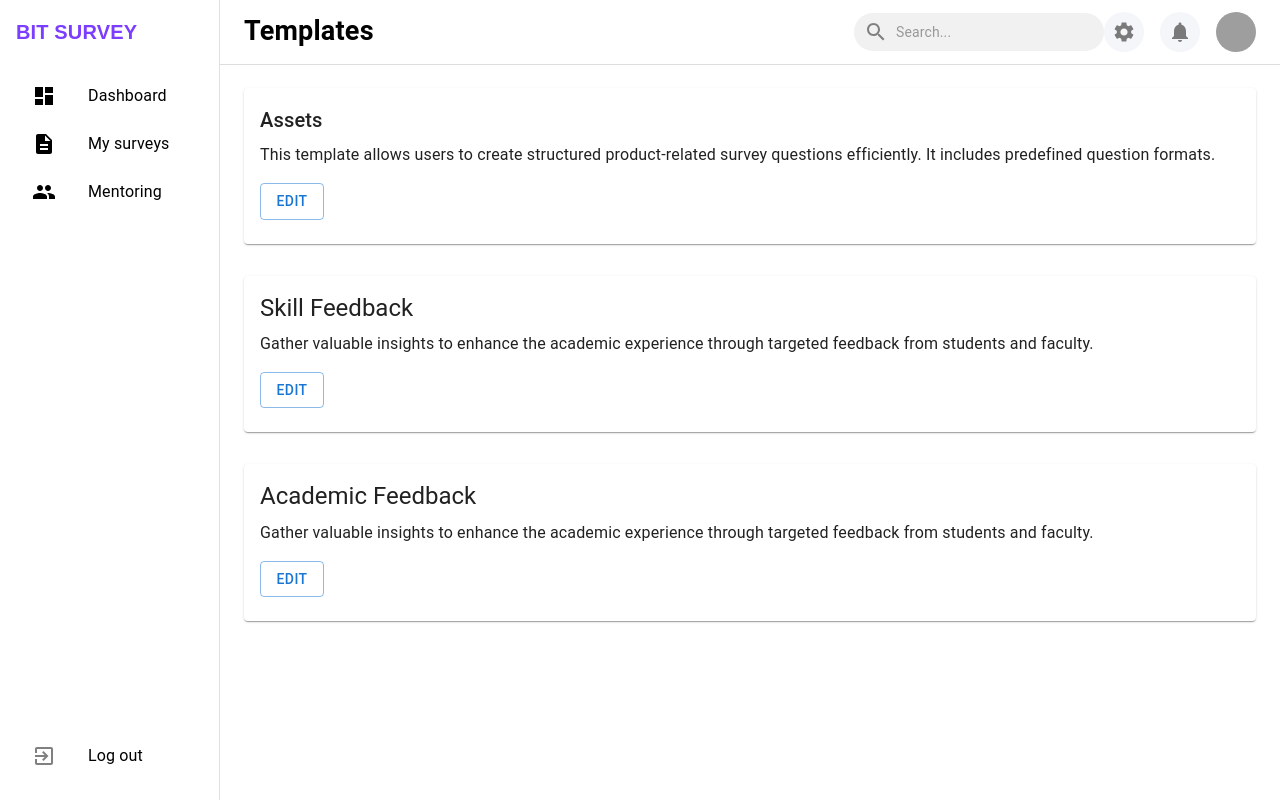
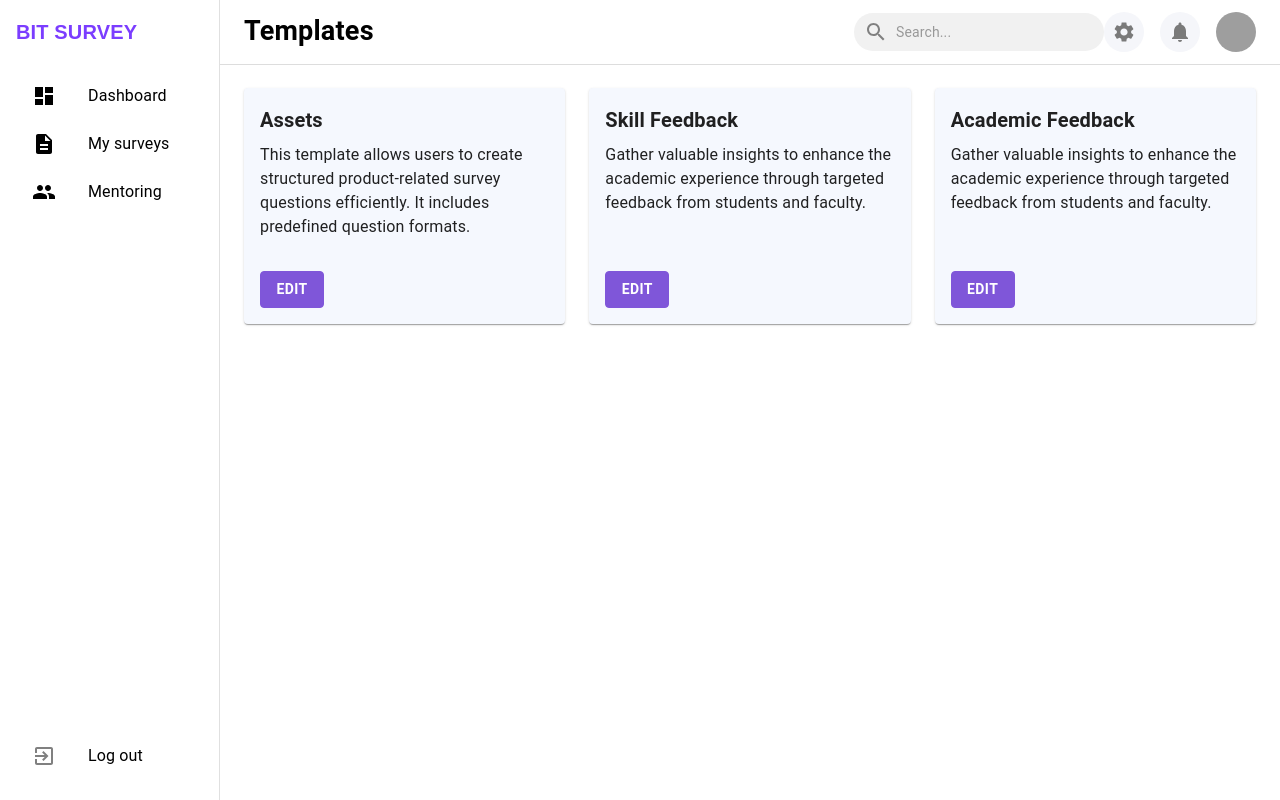
Before and after one commit to DHURSHITHA/BITsurvey, a React (Vite) app: page /templates in a window 1280 px wide. Built offline with nearby package versions, Linux system fonts and the light colour scheme; grey boxes are pictures that could not be loaded.

Commit message:
new file added

```diff
--- a/src/pages/assets.jsx
+++ b/src/pages/assets.jsx
@@ -168,57 +168,97 @@ const AssetsDict = () => {
           marginTop: "64px",
         }}
       >
-
-        {/* My Surveys Section */}
-        <Box sx={{ mb: 4 }}>
-          <Card sx={{ mb: 2 }}>
-            <CardContent>
-              <Typography variant="h6" gutterBottom>
+        {/* Use Grid to align the boxes in the same line */}
+        <Grid container spacing={3}>
+          {/* Assets Section */}
+          <Grid item xs={12} md={4}>
+            <Card sx={{ height: "100%", display: "flex", flexDirection: "column",backgroundColor:"#F5F8FE" }}>
+              <CardContent sx={{ flexGrow: 1 }}>
+              <Typography variant="h6" gutterBottom style={{ fontWeight: 'bold' }}>
                 Assets
                 </Typography>
                 <Typography variant="body1">
                   This template allows users to create structured product-related survey questions efficiently. It includes predefined question formats.
                 </Typography>
-              <Button variant="outlined" sx={{ mt: 2 }}>
+              </CardContent>
+              <Box sx={{ p: 2 }}>
+              <Button
+                    variant="outlined"
+                    sx={{
+                        width:"30px",
+                        color: "white",
+                        borderColor: "#7F56D9",
+                        backgroundColor:"#7F56D9",
+                        fontWeight: "bold"
+                    }}
+                    >
                     Edit
              </Button>
-            </CardContent>
+
+              </Box>
             </Card>
-        </Box>
+          </Grid>
 
           {/* Skill Feedback Section */}
-        <Box sx={{ mb: 4 }}>
-          <Card sx={{ mb: 2 }}>
-            <CardContent>
-            <Typography variant="h5" gutterBottom>
+          <Grid item xs={12} md={4}>
+            <Card sx={{ height: "100%", display: "flex", flexDirection: "column",backgroundColor:"#F5F8FE" }}>
+              <CardContent sx={{ flexGrow: 1 }}>
+              <Typography variant="h6" gutterBottom style={{ fontWeight: 'bold' }}>
                 Skill Feedback
                 </Typography>
                 <Typography variant="body1">
                   Gather valuable insights to enhance the academic experience through targeted feedback from students and faculty.
                 </Typography>
-              <Button variant="outlined" sx={{ mt: 2 }}>
+              </CardContent>
+              <Box sx={{ p: 2 }}>
+              <Button
+                    variant="outlined"
+                    fullWidth
+                    sx={{
+                        width:"30px",
+                        color: "white",
+                        borderColor: "#7F56D9",
+                        backgroundColor:"#7F56D9",
+                        fontWeight: "bold"
+                    }}
+                    >
                     Edit
              </Button>
-            </CardContent>
+
+              </Box>
             </Card>
-        </Box>
+          </Grid>
 
           {/* Academic Feedback Section */}
-        <Box sx={{ mb: 4 }}>
-          <Card sx={{ mb: 2 }}>
-            <CardContent>
-            <Typography variant="h5" gutterBottom>
+          <Grid item xs={12} md={4}>
+            <Card sx={{ height: "100%", display: "flex", flexDirection: "column" ,backgroundColor:"#F5F8FE"}}>
+              <CardContent sx={{ flexGrow: 1 }}>
+              <Typography variant="h6" gutterBottom style={{ fontWeight: 'bold' }}>
                 Academic Feedback
                 </Typography>
                 <Typography variant="body1">
                   Gather valuable insights to enhance the academic experience through targeted feedback from students and faculty.
                 </Typography>
-              <Button variant="outlined" sx={{ mt: 2 }}>
+              </CardContent>
+              <Box sx={{ p: 2 }}>
+              <Button
+                    variant="outlined"
+                    fullWidth
+                    sx={{
+                        width:"30px",
+                        color: "white",
+                        borderColor: "#7F56D9",
+                        backgroundColor:"#7F56D9",
+                        fontWeight: "bold"
+                    }}
+                    >
                     Edit
              </Button>
-            </CardContent>
+
+              </Box>
             </Card>
-        </Box>
+          </Grid>
+        </Grid>
       </Box>
     </Box>
   );
```
Lines whose indentation alone changed are shown as unchanged.
